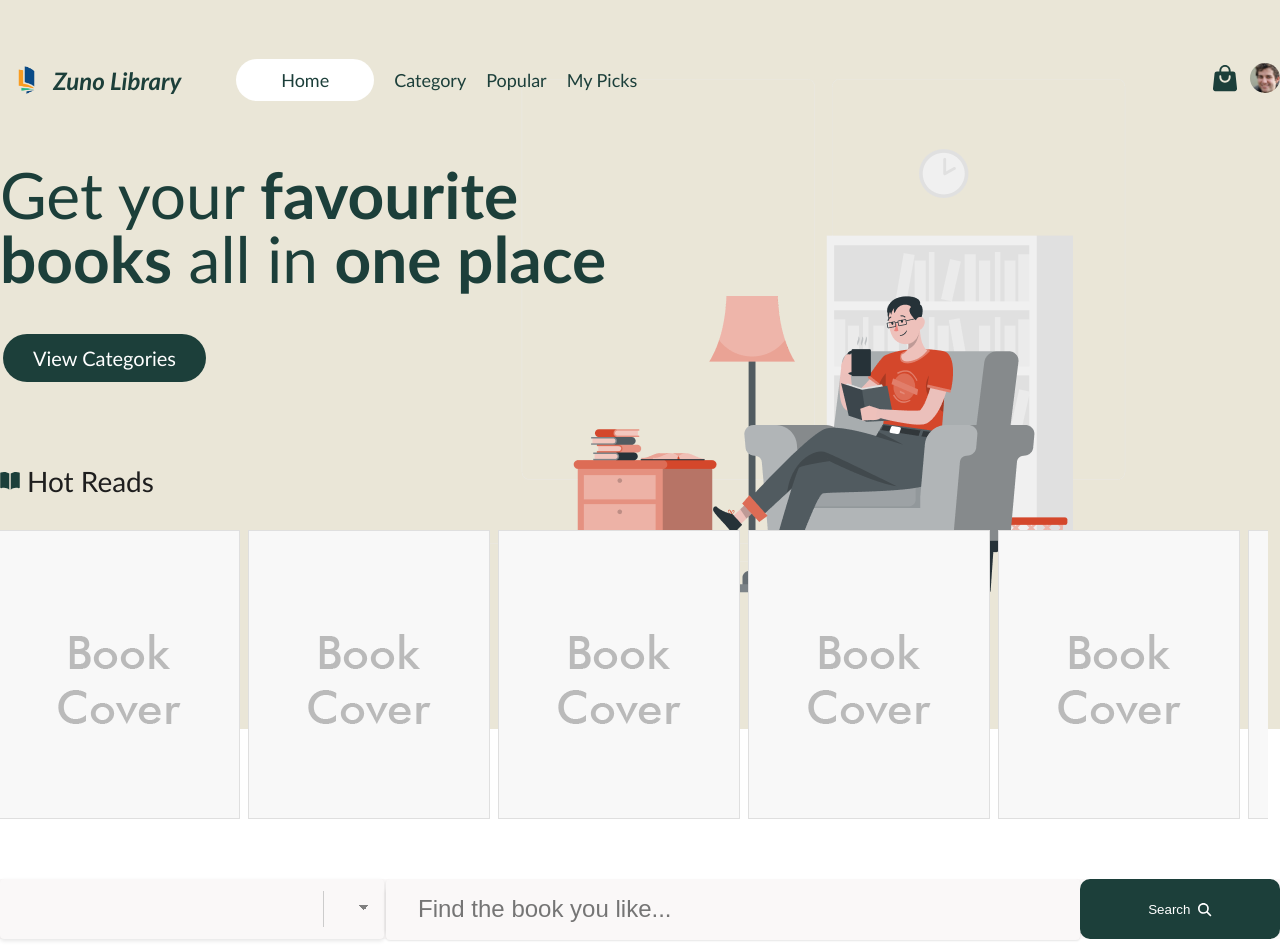
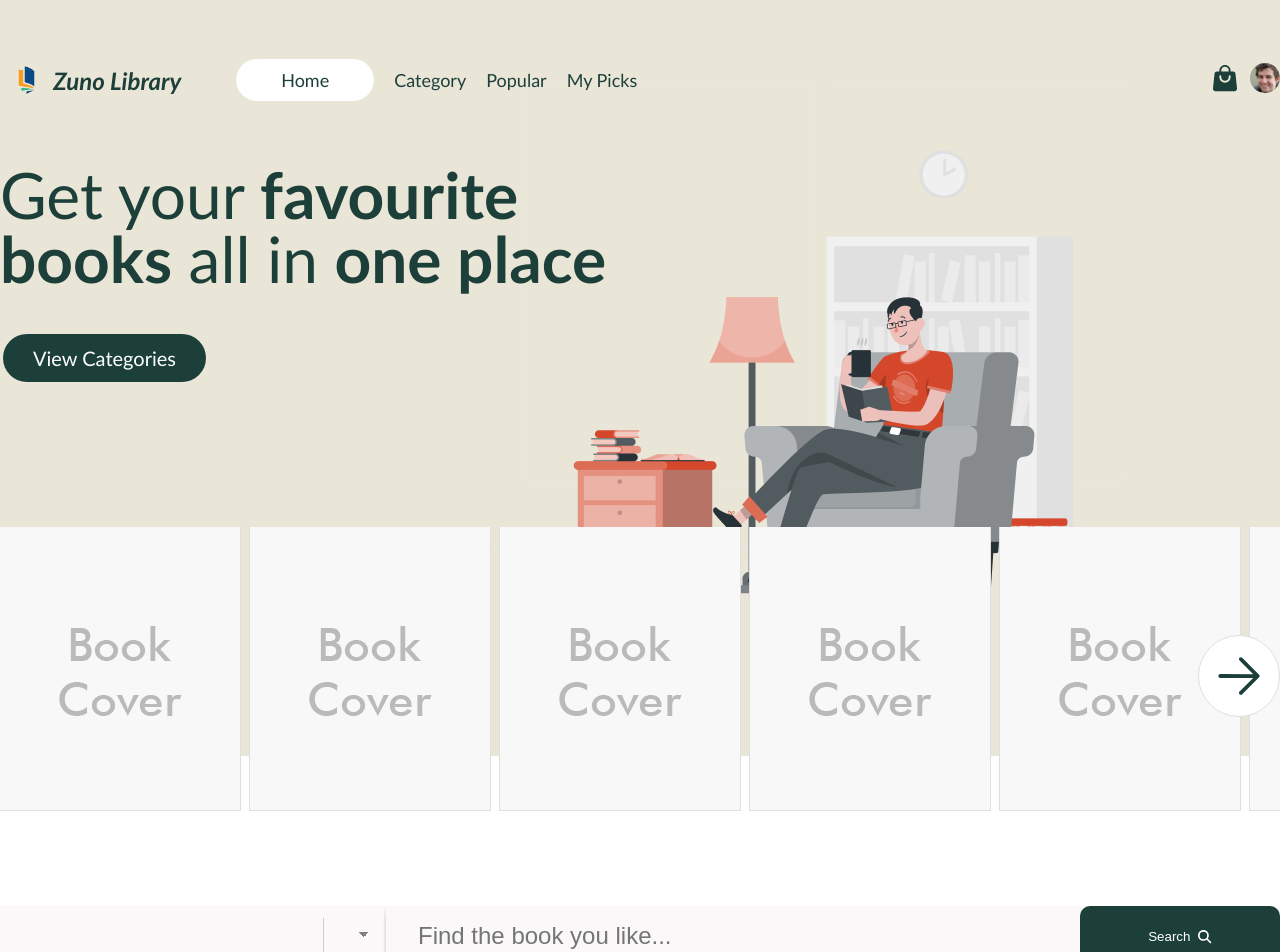
Before and after one commit to zechtz/zuno-bookshelf, a Vue app: page / in a window 1280 px wide. Shown: the top 952 px of the page. Built offline with nearby package versions, Linux system fonts and the light colour scheme.

Commit message:
refactor book slides to make it work without any library

```diff
--- a/src/components/BookSlides.vue
+++ b/src/components/BookSlides.vue
@@ -1,98 +1,127 @@
-<script setup lang="ts"></script>
-
 <template>
-  <div class="carousel">
-    <div class="book-list-intro">
-      <div class="icon">
-        <img class="img" src="@/assets/images/heroiconssolidbookopen1388-sgru.svg" />
-        <h2 class="intro-text">Hot Reads</h2>
-      </div>
-    </div>
-    <div class="carousel__container">
-      <!-- <button class="carousel__prev"> -->
-      <!--   <img src="@/assets/images/heroiconsoutlinearrowsmallright1404-ew0u.svg" alt="Previous" /> -->
-      <!-- </button> -->
-      <div class="carousel__items">
-        <div class="carousel__item">
-          <img src="@/assets/images/book-cover.png" alt="Image 1" />
-        </div>
-        <div class="carousel__item">
-          <img src="@/assets/images/book-cover.png" alt="Image 1" />
-        </div>
-        <div class="carousel__item">
-          <img src="@/assets/images/book-cover.png" alt="Image 1" />
-        </div>
-        <div class="carousel__item">
-          <img src="@/assets/images/book-cover.png" alt="Image 1" />
-        </div>
-        <div class="carousel__item">
-          <img src="@/assets/images/book-cover.png" alt="Image 1" />
-        </div>
-        <div class="carousel__item">
-          <img src="@/assets/images/book-cover.png" alt="Image 1" />
-        </div>
-        <div class="carousel__item">
-          <img src="@/assets/images/book-cover.png" alt="Image 1" />
-        </div>
-        <div class="carousel__item">
-          <img src="@/assets/images/book-cover.png" alt="Image 1" />
-        </div>
-        <div class="carousel__item">
+  <div class="carousel-wrapper">
+    <div class="carousel" ref="carousel" :style="data.carouselStyles">
+      <div class="card" v-for="slide in data.slides" :key="slide">
         <img src="@/assets/images/book-cover.png" alt="Image 1" />
       </div>
     </div>
-      <button class="carousel__next">
-        <img src="@/assets/images/heroiconsoutlinearrowsmallright1404-ew0u.svg" alt="Next" />
-      </button>
+    <div class="navigation-container">
+      <div class="prev" @click="prev"></div>
+      <div class="next" @click="next">
+        <img
+          src="@/assets/images/heroiconsoutlinearrowsmallright1404-ew0u.svg"
+        />
+      </div>
     </div>
   </div>
 </template>
 
+<script setup lang="ts">
+import { onMounted, reactive, ref } from "vue";
+
+const carousel = ref<HTMLDivElement>();
+
+const data = reactive({
+  slides: [1, 2, 3, 4, 5, 6, 7, 8],
+  carouselStyles: {},
+  step: "",
+  transitioning: false,
+});
+
+onMounted(() => {
+  setStep();
+  resetTranslate();
+});
+
+const setStep = () => {
+  const carouselWidth = carousel?.value?.scrollWidth;
+  const totalCards = data.slides.length;
+  if (carouselWidth) {
+    data.step = `${carouselWidth / totalCards}px`;
+  }
+};
+
+const next = () => {
+  if (data.transitioning) return;
+
+  data.transitioning = true;
+
+  moveLeft();
+
+  afterTransition(() => {
+    const slide = data.slides.shift();
+    data.slides.push(slide);
+    resetTranslate();
+    data.transitioning = false;
+  });
+};
+
+const prev = () => {
+  if (data.transitioning) return;
+
+  data.transitioning = true;
+
+  moveRight();
+
+  afterTransition(() => {
+    const slide = data.slides.pop();
+    data.slides.unshift(slide);
+    resetTranslate();
+    data.transitioning = false;
+  });
+};
+
+const moveLeft = () => {
+  data.carouselStyles = {
+    transform: `translateX(-${data.step}) translateX(-${data.step})`,
+  };
+};
+
+const moveRight = () => {
+  data.carouselStyles = {
+    transform: `translateX(${data.step}) translateX(-${data.step})`,
+  };
+};
+
+const afterTransition = (callback: Function) => {
+  const listener = () => {
+    callback();
+    carousel?.value?.removeEventListener("transitionend", listener);
+  };
+  carousel?.value?.addEventListener("transitionend", listener);
+};
+
+const resetTranslate = () => {
+  data.carouselStyles = {
+    transition: "none",
+    transform: `translateX(-${data.step})`,
+  };
+};
+</script>
+
 <style scoped lang="scss">
-.carousel {
+.carousel-wrapper {
   width: $box-width;
+  overflow: hidden;
+  position: relative;
+  top: 185px;
+  margin-bottom: 40px;
   display: flex;
   flex-direction: column;
+
+  .carousel {
+    transition: transform 0.2s;
+    white-space: nowrap;
+
+    .card {
+      width: 240px;
+      margin-right: 10px;
+      display: inline-flex;
+      height: 280px;
+      background-color: #39b1bd;
+      color: white;
       align-items: center;
-  position: relative;
-  padding: 0;
-  top: 100px;
-  left: -12px;
-
-  &__container {
-    display: flex;
-    flex-direction: row;
-    align-items: center;
-    overflow-x: hidden;
-    scrollbar-width: none;
-    /* hide scrollbar in Firefox */
-    -ms-overflow-style: none;
-
-    /* hide scrollbar in IE and Edge */
-    ::-webkit-scrollbar {
-      width: 0;
-      /* hide scrollbar in Chrome and Safari */
-    }
-  }
-
-  &__items {
-    display: flex;
-    flex-direction: row;
-    justify-content: flex-start;
-    align-items: center;
-    padding: 10px;
-    width: 100%;
-    flex-shrink: 0;
-  }
-
-  &__item {
-    flex-shrink: 0;
-    margin-right: 10px;
-    width: calc(100% / 5);
-    /* adjust to the number of visible items */
-    max-width: 240px;
-    /* adjust to the size of your thumbnails */
-    height: auto;
+      justify-content: center;
 
       img {
         border: 1px solid #dfdfdf;
@@ -101,58 +130,24 @@
         height: auto;
       }
     }
+  }
 
-  &__prev,
-  &__next {
+  .navigation-container {
     display: flex;
-    justify-content: center;
-    align-items: center;
-    background: transparent;
-    border: none;
-    outline: none;
+    position: relative;
+    top: -180px;
+    justify-content: space-between;
+
+    .next,
+    .prev {
       cursor: pointer;
-    margin: 10px;
-    padding: 0;
-    width: 20px;
-    height: 20px;
 
       img {
-      display: block;
-      width: 100%;
-      height: auto;
-    }
-  }
-
-  &__next {
-    transform: rotate(180deg);
-  }
-
-  .book-list-intro {
-    display: flex;
-    justify-content: flex-start;
-    align-items: center;
-    width: $box-width;
-    font-family: $primary-font;
-    margin-left: 20px;
-
-    .icon {
-      display: flex;
-      align-items: center;
-      margin-right: 10px;
-
-      .img {
-        height: 24px;
-        width: 24px;
-        margin-right: 0;
-      }
-
-      .intro-text {
-        margin-left: 5px;
-        font-style: normal;
-        font-weight: 400;
-        font-size: 28px;
-        line-height: 32px;
-        color: #1e1e1e;
+        background: #fff;
+        height: 60px;
+        border-radius: 100%;
+        padding: 10px;
+        border: 1px solid #dfdfdf;
       }
     }
   }
```
Lines whose indentation alone changed are shown as unchanged.
